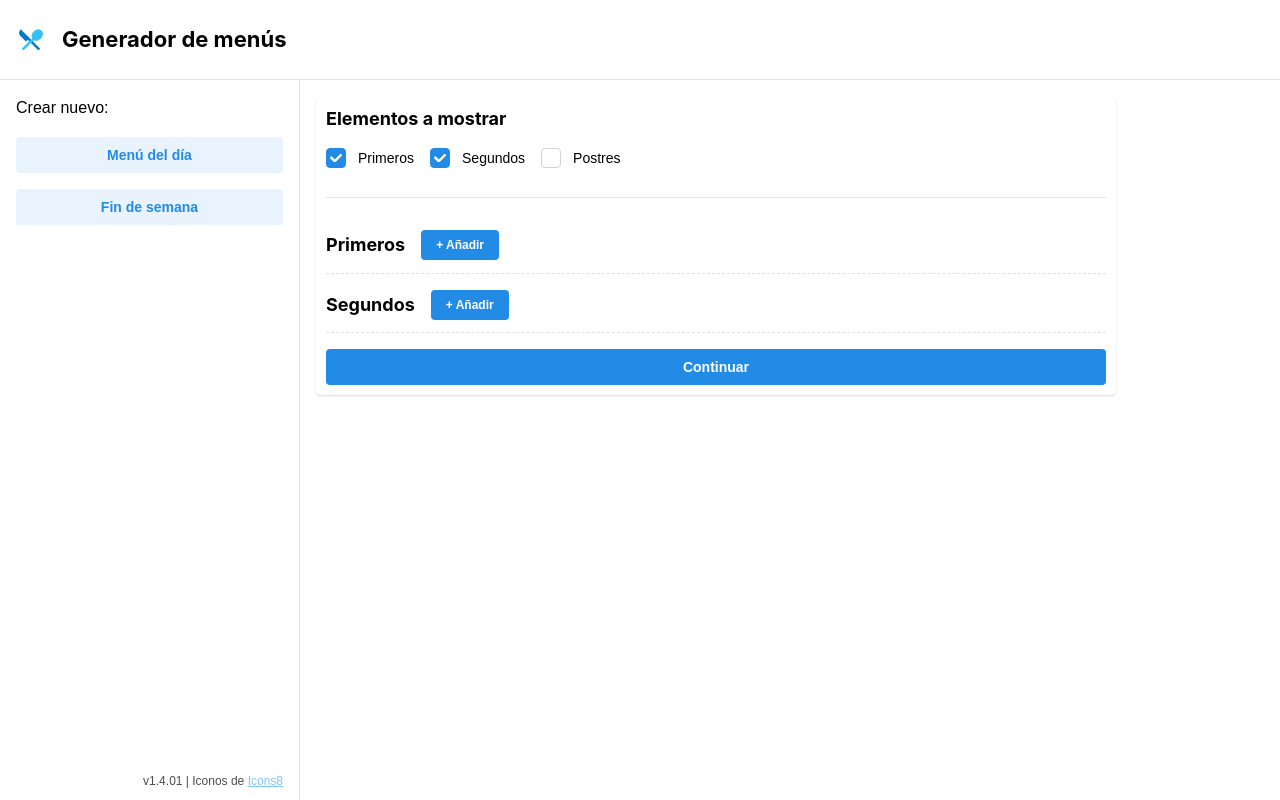
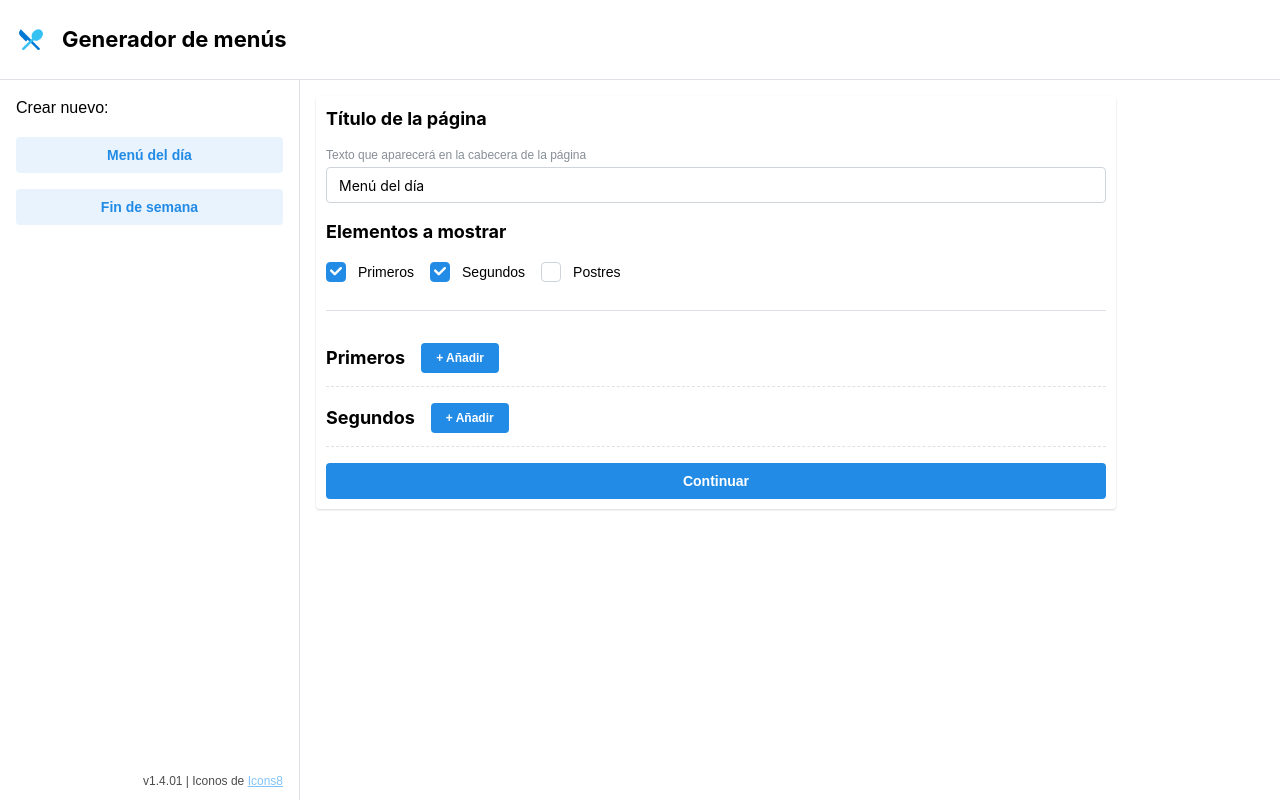
Before and after one commit to raulzc3/menu-generator, a React (Create React App) app: page /menu in a window 1280 px wide. Built offline with nearby package versions, Linux system fonts and the light colour scheme.

Commit message:
Add allergens to menu

```diff
--- a/src/components/FormList.jsx
+++ b/src/components/FormList.jsx
@@ -105,7 +105,6 @@ export default function FormList({
       </Group>
       {fields}
       <Modal
-        withCloseButton={false}
         size={"xl"}
         opened={modalOpened}
         onClose={handleCloseModal}
--- a/src/components/MenuTemplate.jsx
+++ b/src/components/MenuTemplate.jsx
@@ -1,16 +1,20 @@
-import { Center, Stack, Text, Title } from "@mantine/core";
+import { Center, Group, Stack, Text, Title } from "@mantine/core";
 import capitalize from "../utils/capitalize";
-import { randomId } from "@mantine/hooks";
+import AllergenList from "./AllergenList";
 
-export default function MenuTemplate({ data }) {
+export default function MenuTemplate({ data, title }) {
   const result = [];
   const parseData = () => {
     for (let category in data) {
       const categoryName = capitalize(category);
+      console.log(data);
       const dishes = data[category].map((dish) => (
-        <Text fs="italic" size="lg" key={randomId()}>
-          {dish.nombre}
-        </Text>
+        <Group gap={"xs"} wrap="wrap-reverse">
+          <Text size="lg" inherit>
+            {dish.nombre}
+          </Text>
+          <AllergenList allergens={dish.alergenos} />
+        </Group>
       ));
 
       result.push(
@@ -20,7 +24,7 @@ export default function MenuTemplate({ data }) {
               {categoryName}
             </Title>
           </Center>
-          <Stack>{dishes}</Stack>
+          <Stack justify="center">{dishes}</Stack>
         </div>
       );
     }
@@ -38,7 +42,7 @@ export default function MenuTemplate({ data }) {
             marginBottom: "2rem",
           }}
         >
-          Menú del día
+          {title}
         </Title>
       </Center>
       {parseData()}
--- a/src/views/Menu.jsx
+++ b/src/views/Menu.jsx
@@ -5,6 +5,7 @@ import {
   Group,
   Paper,
   Stack,
+  TextInput,
   Title,
 } from "@mantine/core";
 import { useListState, randomId } from "@mantine/hooks";
@@ -23,6 +24,7 @@ const included = [
 export default function Menu(props) {
   const [shownElements, handlers] = useListState(included);
   const [data, setData] = useState(null); //{}
+  const [title, setTitle] = useState("Menú del día");
 
   const form = useForm({
     initialValues: {
@@ -46,6 +48,14 @@ export default function Menu(props) {
   return (
     <Paper style={{ maxWidth: "50rem" }} shadow="xs" p={10} h={"100%"}>
       <Stack style={{ display: !data ? "flex" : "none" }}>
+        <Title order={4}>Título de la página</Title>
+        <TextInput
+          value={title}
+          description="Texto que aparecerá en la cabecera de la página"
+          onChange={(e) => {
+            setTitle(e.target.value);
+          }}
+        />
         <Title order={4}>Elementos a mostrar</Title>
         <Group>{customMenuParts}</Group>
         <Divider style={{ marginTop: ".8rem", marginBottom: "1rem" }} />
@@ -103,7 +113,7 @@ export default function Menu(props) {
       </Stack>
       {data && (
         <PdfDownloader setData={setData} type="menu">
-          <MenuTemplate data={data} />
+          <MenuTemplate data={data} title={title} />
         </PdfDownloader>
       )}
     </Paper>
```
